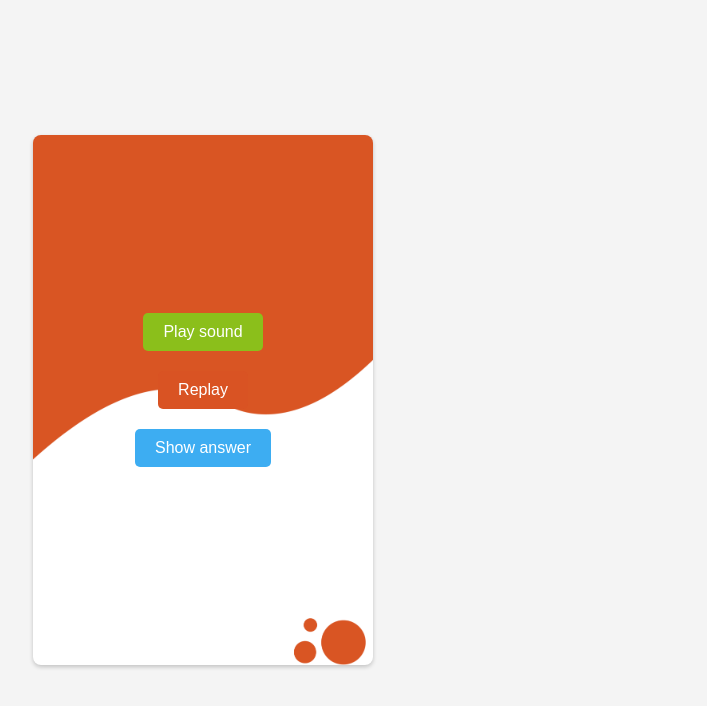
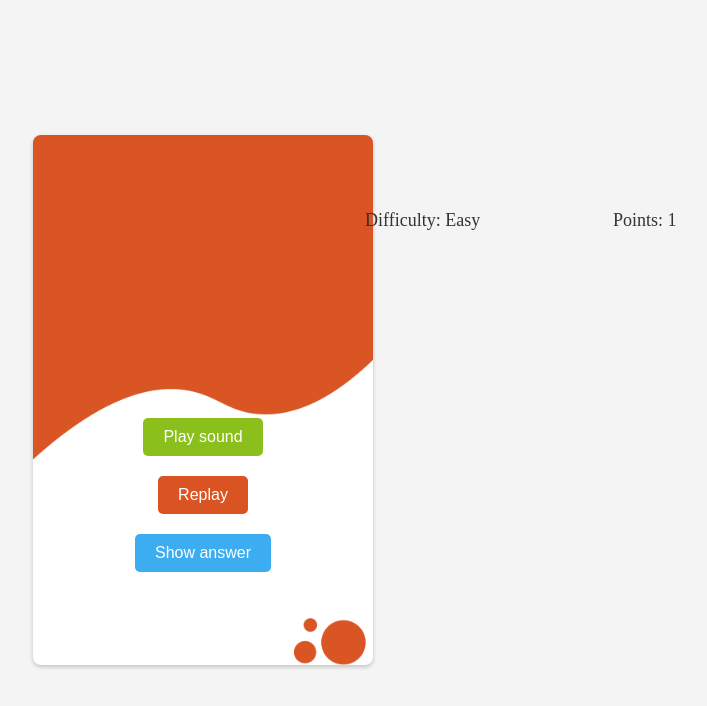
Before and after one commit to RaphaelPesce/bradyourbrain, a plain HTML site: page index.html in a window 1280 px wide. Both pictures are taken after a click on the button "Play sound". Shown: the whole page, without its empty margins (437-1144 px from the left). Drawn offline with Linux system fonts and the light colour scheme.

Commit message:
original10

```diff
--- a/index.html
+++ b/index.html
@@ -10,6 +10,9 @@
 
 <body>
     <div class="container">
+        <div id="difficulty" class="difficulty">Difficulty: </div>
+        <div id="points" class="points">Points: </div>
+        <div class="spacer"></div>
         <button id="playButton">Play sound</button>
         <button id="replayButton">Replay</button>
         <button id="showMessageButton" disabled>Show answer</button>
--- a/script.js
+++ b/script.js
@@ -1,15 +1,15 @@
 // Liste de vos fichiers audio
 const audioList = [
-    { src: 'sounds/netflix.mp3', message: 'Netflix : Difficulty 1' },
-    { src: 'sounds/mac.mp3', message: 'Mac : Difficulty 1' },
-    { src: 'sounds/sncf.mp3', message: 'SNCF : Difficulty 1' },
-    { src: 'sounds/ikea.mp3', message: 'IKEA : Difficulty 2' },
-    { src: 'sounds/mcdonalds.mp3', message: "Mc Donald's : Difficulty 1" },
-    { src: 'sounds/samsung.mp3', message: 'Samsung : Difficulty 3' },
-    { src: 'sounds/sony.mp3', message: 'Sony : Difficulty 2' },
-    { src: 'sounds/intel.mp3', message: 'Intel : Difficulty 1' },
-    { src: 'sounds/toyota.mp3', message: 'Toyota : Difficulty 3' },
-    { src: 'sounds/decathlon.mp3', message: 'Decathlon : Difficulty 2' }
+    { src: 'sounds/netflix.mp3', message: 'Netflix', difficulty: 'Easy', points: '1' },
+    { src: 'sounds/mac.mp3', message: 'Apple', difficulty: 'Easy', points: '1' },
+    { src: 'sounds/sncf.mp3', message: 'SNCF', difficulty: 'Easy', points: '1' },
+    { src: 'sounds/ikea.mp3', message: 'IKEA', difficulty: 'Easy', points: '1' },
+    { src: 'sounds/mcdonalds.mp3', message: "Mc Donald's", difficulty: 'Easy', points: '1' },
+    { src: 'sounds/samsung.mp3', message: 'Samsung', difficulty: 'Easy', points: '1' },
+    { src: 'sounds/sony.mp3', message: 'Sony', difficulty: 'Easy', points: '1' },
+    { src: 'sounds/intel.mp3', message: 'Intel', difficulty: 'Easy', points: '1' },
+    { src: 'sounds/toyota.mp3', message: 'Toyota', difficulty: 'Easy', points: '1' },
+    { src: 'sounds/decathlon.mp3', message: 'Decathlon', difficulty: 'Easy', points: '1' }
 ];
 
 // Récupération des éléments du DOM
@@ -51,6 +51,8 @@ function startPreCountdown(duration) {
 function playRandomSound() {
     const randomIndex = Math.floor(Math.random() * audioList.length);
     lastPlayedSound = audioList[randomIndex];
+    document.getElementById('difficulty').textContent = `Difficulty: ${lastPlayedSound.difficulty}`;
+    document.getElementById('points').textContent = `Points: ${lastPlayedSound.points}`;
     playSound(lastPlayedSound);
 
     audioPlayer.onended = function () {
--- a/style.css
+++ b/style.css
@@ -1,5 +1,5 @@
 body {
-    font-family: Arial, sans-serif;
+    font-family: scriptorama markdown JF;
     display: flex;
     justify-content: center;
     align-items: center;
@@ -7,6 +7,23 @@ body {
     margin: 0;
     background-color: #f4f4f4;
 }
+
+.difficulty {
+    position: absolute;
+    top: 210px;
+    left: 802px;
+    font-size: 18px;
+    color: #333;
+}
+
+.points {
+    position: absolute;
+    top: 210px;
+    left: 1050px;
+    font-size: 18px;
+    color: #333;
+}
+
 
 .container {
     display: flex;
@@ -24,6 +41,10 @@ body {
     background-size: cover;
     background-position: center;
     background-repeat: no-repeat;
+}
+
+.spacer {
+    height: 210px;
 }
 
 #playButton {
```
